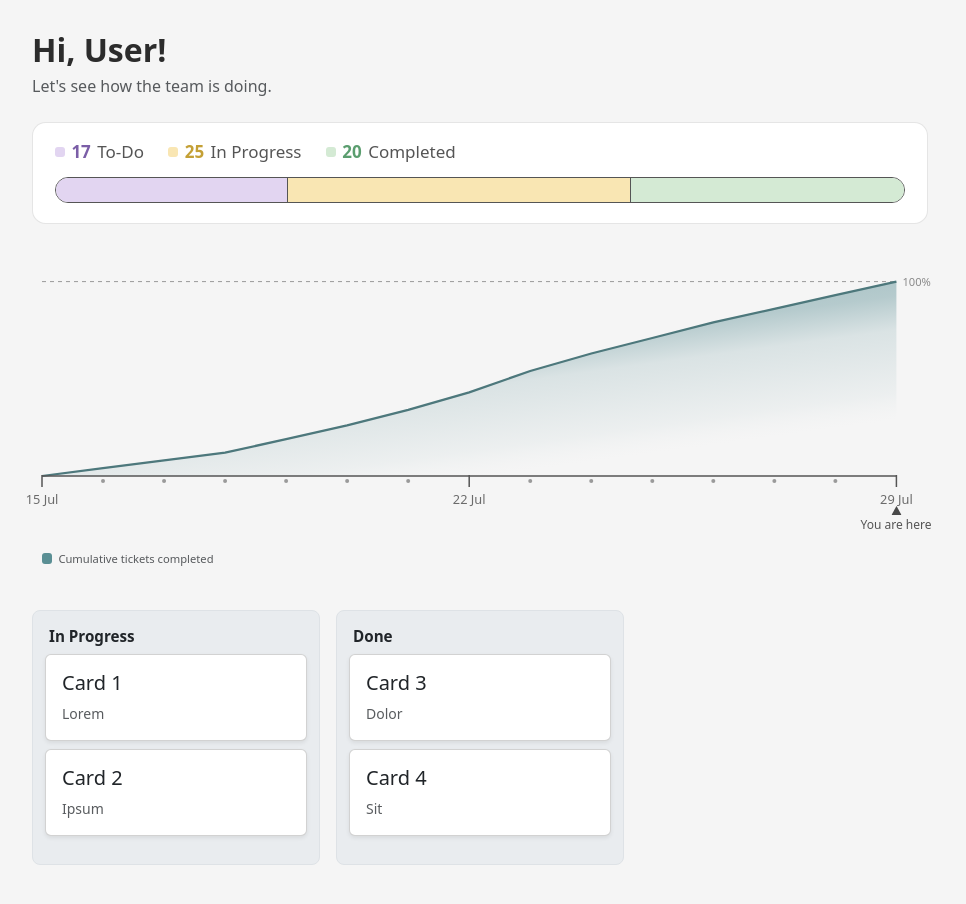
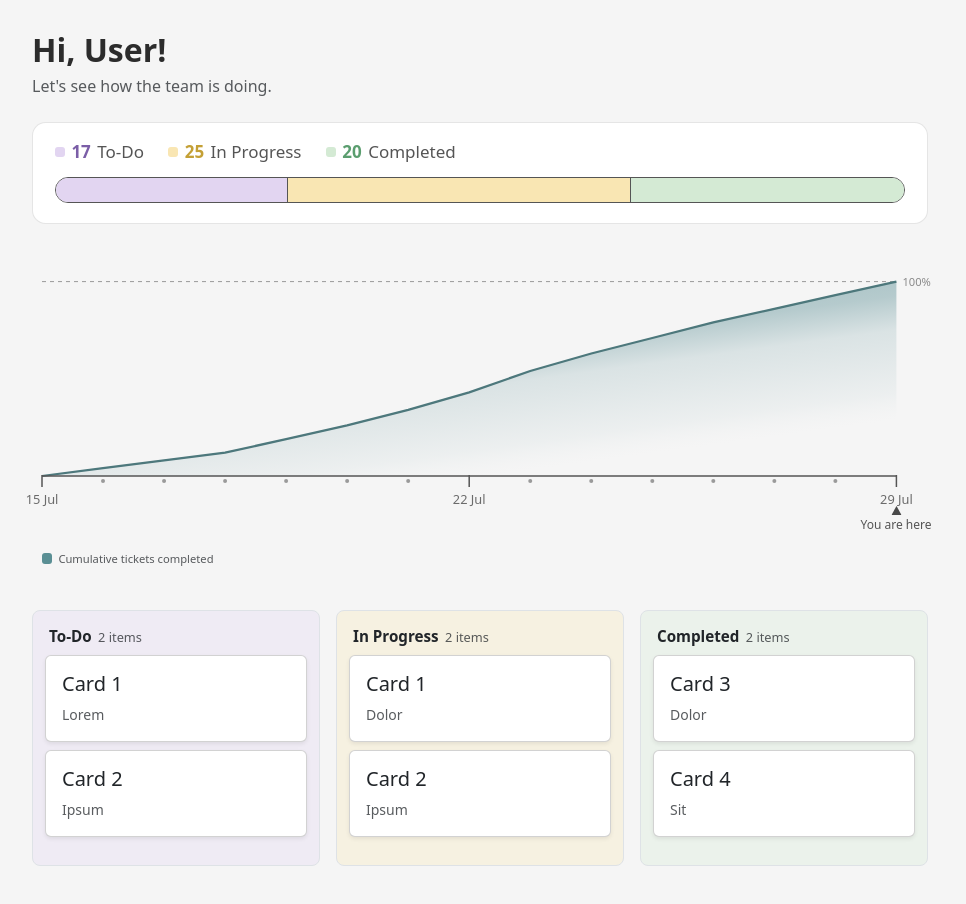
Before and after one commit to vasiliosnicholas/Agility, a React (Vite) app in the folder frontend/: page /kanban in a window 1280 px wide. Shown: the top 904 px of the page, without its empty margins (0-966 px from the left). Built offline with nearby package versions, Linux system fonts and the light colour scheme.

Commit message:
Add list styling, counts and To-Do column

```diff
--- a/frontend/src/components/kanban/KanbanList.tsx
+++ b/frontend/src/components/kanban/KanbanList.tsx
@@ -2,14 +2,17 @@ import React from 'react';
 
 interface KanbanListProps {
     name: string;
+    count: number;
     children: React.ReactNode;
+    className?: string;
 }
 
-function KanbanList({ name, children }: KanbanListProps) {
+function KanbanList({ name, count, children, className }: KanbanListProps) {
     return (
-        <div className="kanban-list">
+        <div className={`kanban-list ${className}`}>
             <div className="kanban-list-header">
                 <h2 className="kanban-list-header-title">{name}</h2>
+                <h3 className="kanban-list-header-subtitle">{count} items</h3>
             </div>
             {children}
         </div>
--- a/frontend/src/pages/Kanban.tsx
+++ b/frontend/src/pages/Kanban.tsx
@@ -7,13 +7,19 @@ import PhaseTimeline from "../components/kanban/PhaseTimeline.tsx";
 
 const testData = [
     {
-        id: 1, name: "In Progress", cards: [
+        id: 1, name: "To-Do", className: "kanban-list-to-do", cards: [
             { id: 1, title: "Card 1", description: "Lorem" },
             { id: 2, title: "Card 2", description: "Ipsum" },
         ]
     },
     {
-        id: 2, name: "Done", cards: [
+        id: 2, name: "In Progress", className: "kanban-list-in-progress", cards: [
+            { id: 1, title: "Card 1", description: "Dolor" },
+            { id: 2, title: "Card 2", description: "Ipsum" },
+        ]
+    },
+    {
+        id: 3, name: "Completed", className: "kanban-list-completed", cards: [
             { id: 3, title: "Card 3", description: "Dolor" },
             { id: 4, title: "Card 4", description: "Sit" },
         ]
@@ -63,7 +69,7 @@ export default function Kanban() {
                         {data.map((list, listPos) => {
                             return (
                                 <div key={list.id} className="kanban-column">
-                                    <KanbanList name={list.name}>
+                                    <KanbanList name={list.name} count={list.cards.length} className={list.className}>
                                         {data[listPos].cards.map((card, cardPos) => {
                                             return (
                                                 <Drag.DropZone key={card.id} dropId={`${listPos}-${cardPos}`}
--- a/frontend/src/styles/index.css
+++ b/frontend/src/styles/index.css
@@ -5,11 +5,11 @@
   --ink-axis: #555555;
   --surface-quiet: #f5f5f5;
 
-  --status-todo-fill: #e2d5f1;
+  --status-todo-fill: rgb(226 213 241);
   --status-todo-text: #7b5ea7;
-  --status-progress-fill: #f9e6b3;
+  --status-progress-fill: rgb(249 230 179);
   --status-progress-text: #c4a035;
-  --status-completed-fill: #d4ead4;
+  --status-completed-fill: rgb(212 234 212);
   --status-completed-text: #5b9e6f;
 
   --burnup-top: #5a8f94;
@@ -316,8 +316,22 @@
   border-radius: var(--bs-border-radius-lg);
 }
 
+.kanban-list-to-do {
+  background-color: rgba(from var(--status-todo-fill) r g b / 0.3);
+}
+
+.kanban-list-in-progress {
+  background-color: rgba(from var(--status-progress-fill) r g b / 0.3);
+}
+
+.kanban-list-completed {
+  background-color: rgba(from var(--status-completed-fill) r g b / 0.3);
+}
+
 .kanban-list-header {
   padding: 0.25rem 0.25rem 0.5rem;
+  display: flex;
+  gap: 0.4rem;
 }
 
 .kanban-list-header-title {
@@ -326,6 +340,14 @@
   font-weight: 600;
   line-height: 1.3;
   color: var(--bs-body-color);
+}
+
+.kanban-list-header-subtitle {
+  margin: 0;
+  font-size: 0.8rem;
+  font-weight: 400;
+  line-height: 1.6;
+  color: var(--bs-secondary-color);
 }
 
 .kanban-list .card {
```
